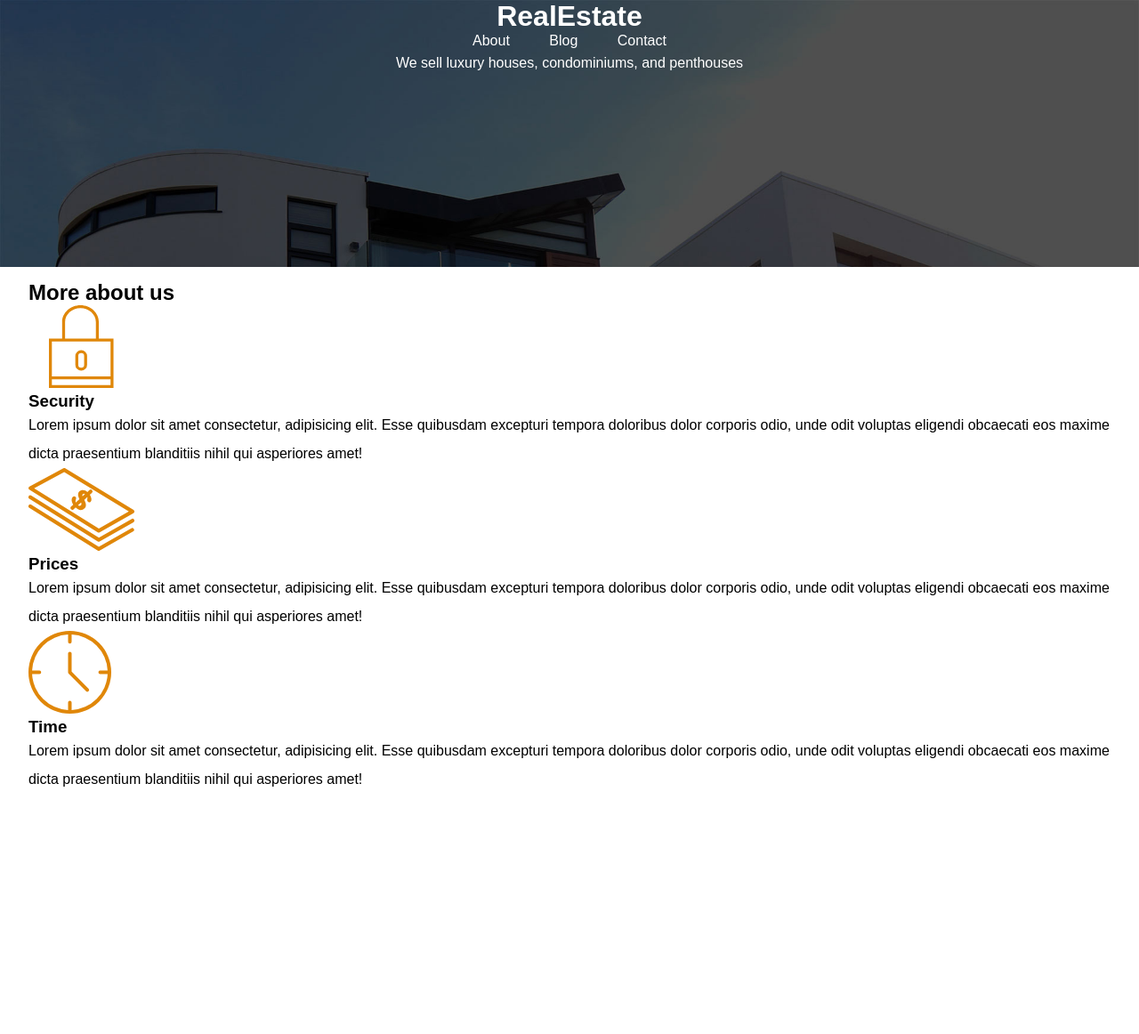
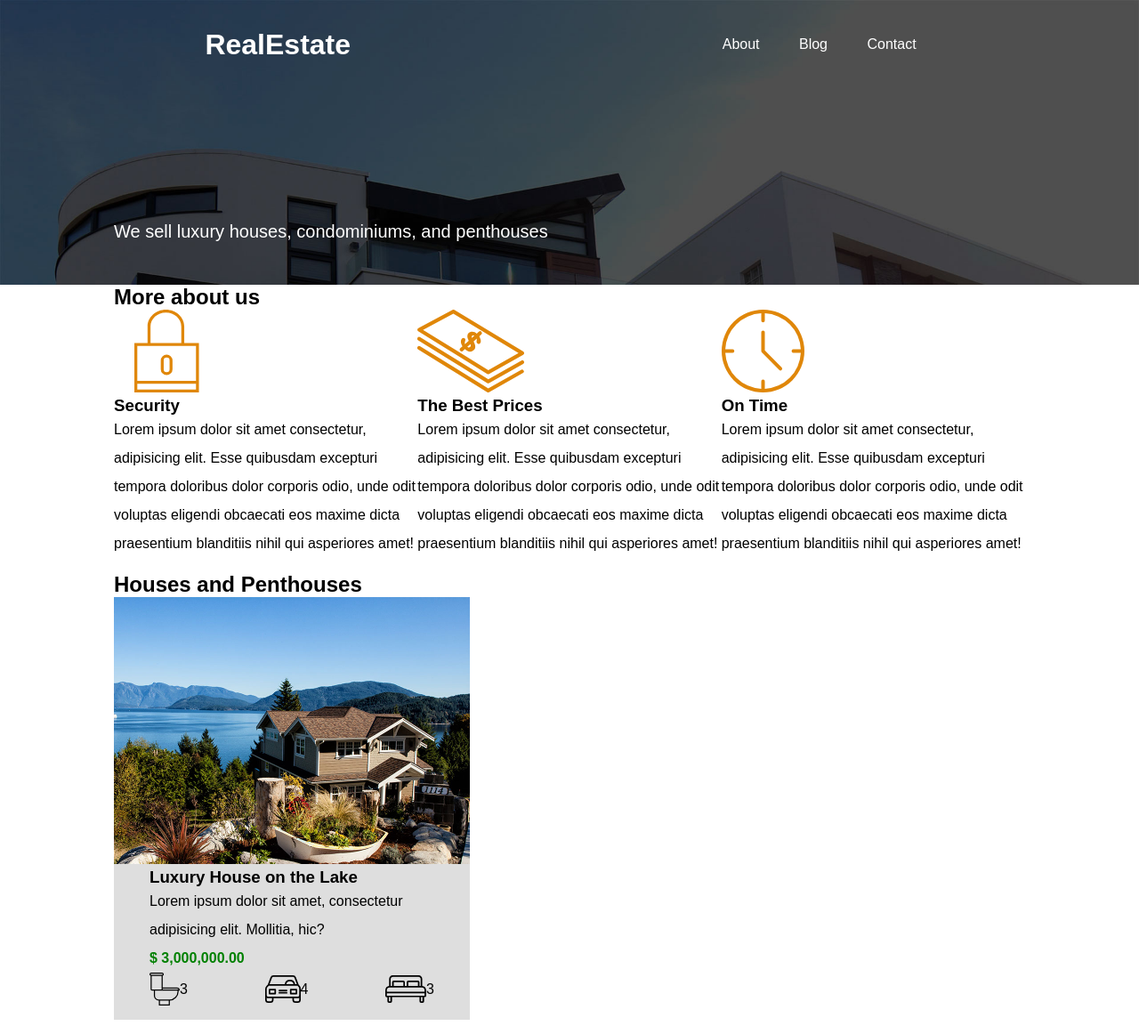
Before and after one commit to FerUgalde/realEstate, a plain HTML site: page index.html in a window 1280 px wide. Shown: the whole page at 89% size. Before the commit the page ends 907 px from the top, so only its background shows below. Drawn offline with Linux system fonts and the light colour scheme.

Commit message:
display flex

```diff
--- a/index.html
+++ b/index.html
@@ -9,32 +9,64 @@
 </head>
 <body>
     <header class="site-init">
-        <h1>RealEstate</h1>
-        <a href="#">About</a>
-        <a href="#">Blog</a>
-        <a href="#">Contact</a>
-        <p>We sell luxury houses, condominiums, and penthouses</p>
+        <div class="flex-header-v container">
+            <div class="flex-header">
+                <h1>RealEstate</h1>
+                <nav class="menu">
+                    <a href="#">About</a>
+                    <a href="#">Blog</a>
+                    <a href="#">Contact</a>
+                </nav>
+            </div>
+
+            <p>We sell luxury houses, condominiums, and penthouses</p>
+        </div>
     </header>
 
-    <main class="main-container">
+    <main class="container">
         <h2>More about us</h2>
-        <div>
+        <div class="flex-about">
             <div>
                 <img src="./img/icon1.svg" alt="security icon">
                 <h3>Security</h3>
                 <p>Lorem ipsum dolor sit amet consectetur, adipisicing elit. Esse quibusdam excepturi tempora doloribus dolor corporis odio, unde odit voluptas eligendi obcaecati eos maxime dicta praesentium blanditiis nihil qui asperiores amet!</p>
-            </div>
+            </div><!--.about-item ends-->
             <div>
                 <img src="./img/icon2.svg" alt="prices icon">
-                <h3>Prices</h3>
+                <h3>The Best Prices</h3>
                 <p>Lorem ipsum dolor sit amet consectetur, adipisicing elit. Esse quibusdam excepturi tempora doloribus dolor corporis odio, unde odit voluptas eligendi obcaecati eos maxime dicta praesentium blanditiis nihil qui asperiores amet!</p>
-            </div>
+            </div><!--.about-item ends-->
             <div>
                 <img src="./img/icon3.svg" alt="time icon">
-                <h3>Time</h3>
+                <h3>On Time</h3>
                 <p>Lorem ipsum dolor sit amet consectetur, adipisicing elit. Esse quibusdam excepturi tempora doloribus dolor corporis odio, unde odit voluptas eligendi obcaecati eos maxime dicta praesentium blanditiis nihil qui asperiores amet!</p>
+            </div><!--.about-item ends-->
+        </div> <!--.flex-about ends-->
+    </main><!--.main ends-->
+    <section class="container">
+        <h2>Houses and Penthouses</h2>
+        <div class="house-item">
+            <img src="./img/announcement1.jpg" alt="">
+            <div class="house-item-text container">
+                <h3>Luxury House on the Lake</h3>
+                <p>Lorem ipsum dolor sit amet, consectetur adipisicing elit. Mollitia, hic?</p>
+                <p class="price">$ 3,000,000.00</p>
+                <ul class="flex-about">
+                    <li class="flex-about">
+                        <img src="./img/icon_wc.svg" alt="">
+                        <p>3</p>
+                    </li>
+                    <li class="flex-about">
+                        <img src="./img/icon_parking.svg" alt="">
+                        <p>4</p>
+                    </li>
+                    <li class="flex-about">
+                        <img src="./img/icon_room.svg" alt="">
+                        <p>3</p>
+                    </li>
+                </ul>
             </div>
         </div>
-    </main>
+    </section>
 </body>
 </html>
--- a/styles.css
+++ b/styles.css
@@ -17,21 +17,55 @@ a{
     color: white;
 }
 /*utilities*/
+.flex-header{
+    display: flex;
+    flex-direction: row;
+    justify-content: space-between;
+    align-items: center;
+    width: 80%;
+    margin: 0 auto;
+    height: 100px;
+}
+.flex-header-v{
+    display: flex;
+    flex-direction: column;
+    justify-content: space-between;
+    height: 35vh;
+}
+.container{
+    width: 80%;
+    margin: 0 auto;
+}
 
 /*header*/
 .site-init{
     background-image: url(./img/header.jpg);
     background-size: cover;
-    text-align: center;
     color: white;
-    height: 300px;
+    height: 40vh;
 }
-.site-init a{
+.menu a{
     margin: 0 20px;
 }
+.site-init p{
+    font-size: 20px;
+}
 
-/*main*/
-.main-container{
-    width: 95%;
-    margin: 15px auto;
+/*about us*/
+.flex-about{
+    display: flex;
+    flex-direction: row;
+    justify-content: space-between;
+    align-items: center;
+    margin-bottom: 1rem;
 }
+
+/*houses*/
+.house-item{
+    background-color: #dedede;
+    width: 400px;
+}
+.price{
+    color: green;
+    font-weight: bold;
+}
```
Also changed, not shown: practice/flex.html (added, +27 -0 lines), practice/flex2.html (added, +69 -0 lines).
